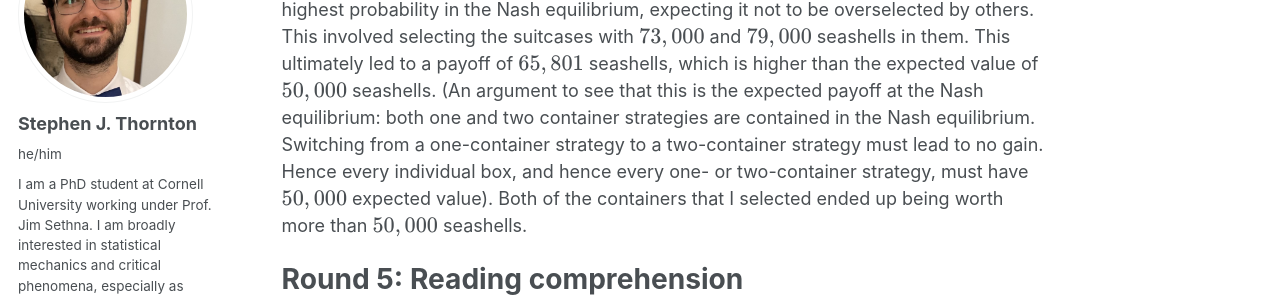
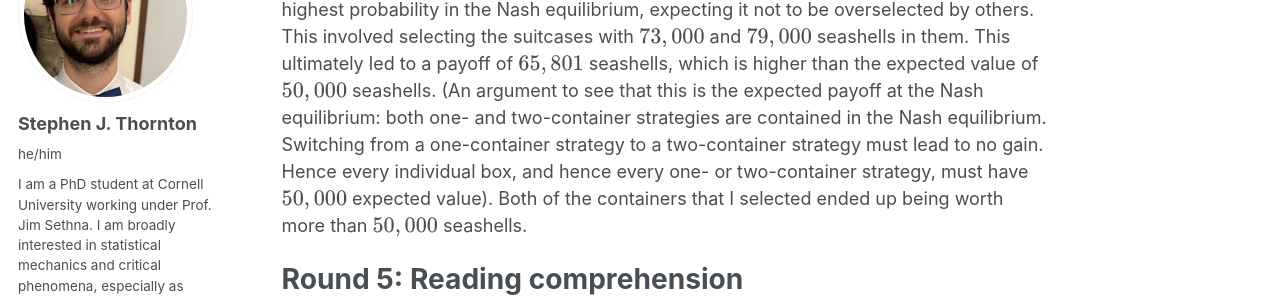
Before and after one commit to stephen-thornton/stephen-thornton.github.io, a Jekyll site: the page built from _miscellaneous/Prosperity.md, in a window 1280 px wide and 900 px high, scrolled down 6879 px. Shown: the part 180-478 px from the top of the window. Built offline with Jekyll 4.4.1, drawn with Linux system fonts in a browser that asks for light colours; some web fonts are replaced.

```diff
--- a/_miscellaneous/Prosperity.md
+++ b/_miscellaneous/Prosperity.md
@@ -140,7 +140,7 @@ $$f_i\rightarrow f_i-\frac{1}{N},   f_j\rightarrow f_j+\frac{1}{N}$$
 
 so \\( N \\) becomes a parameter that controls the size of the perturbations to each \\( f_i \\) when a single team swaps their strategy. Now we notice that we don't need to keep track of what each of the \\( N \\) teams is doing in order to perform a Monte Carlo step – we only need to know the values \\( \left\lbrace f_i\right\rbrace \\). We start by initializing a random initial condition for the \\( \left\lbrace f_i\right\rbrace \\) that sums to \\( 1 \\). Then we update \\( \left\lbrace f_i\right\rbrace \\) based on the above algorithm, selecting a strategy at random from the distribution \\( \left\lbrace f_i\right\rbrace \\) and moving \\( N^{-1} \\) of probability from it into the optimal strategy given the \\( \left\lbrace f_i\right\rbrace \\). This simulation rapidly converges to a fixed distribution.
 
-As we computed directly, the steady-state distribution \\( \left\lbrace f_i\right\rbrace \\) contains two-container strategies. Around \\( 14\% \\) of teams end up selecting two or three containers. Because this was an involved enough simulation, I ended up picking the two-container strategy with highest probability in the Nash equilibrium, expecting it not to be overselected by others. This involved selecting the suitcases with \\( 73,000 \\) and \\( 79,000 \\) seashells in them. This ultimately led to a payoff of \\( 65,801 \\) seashells, which is higher than the expected value of \\( 50,000 \\) seashells. (An argument to see that this is the expected payoff at the Nash equilibrium: both one and two container strategies are contained in the Nash equilibrium. Switching from a one-container strategy to a two-container strategy must lead to no gain. Hence every individual box, and hence every one- or two-container strategy, must have \\( 50,000 \\) expected value). Both of the containers that I selected ended up being worth more than \\( 50,000 \\) seashells.
+As we computed directly, the steady-state distribution \\( \left\lbrace f_i\right\rbrace \\) contains two-container strategies. Around \\( 14\% \\) of teams end up selecting two or three containers. Because this was an involved enough simulation, I ended up picking the two-container strategy with highest probability in the Nash equilibrium, expecting it not to be overselected by others. This involved selecting the suitcases with \\( 73,000 \\) and \\( 79,000 \\) seashells in them. This ultimately led to a payoff of \\( 65,801 \\) seashells, which is higher than the expected value of \\( 50,000 \\) seashells. (An argument to see that this is the expected payoff at the Nash equilibrium: both one- and two-container strategies are contained in the Nash equilibrium. Switching from a one-container strategy to a two-container strategy must lead to no gain. Hence every individual box, and hence every one- or two-container strategy, must have \\( 50,000 \\) expected value). Both of the containers that I selected ended up being worth more than \\( 50,000 \\) seashells.
 
 # Round 5: Reading comprehension
 
```
